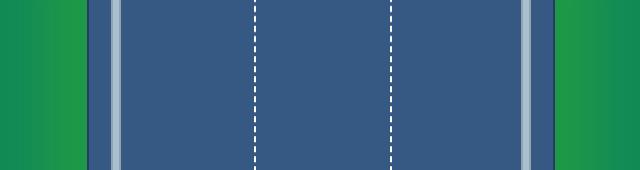
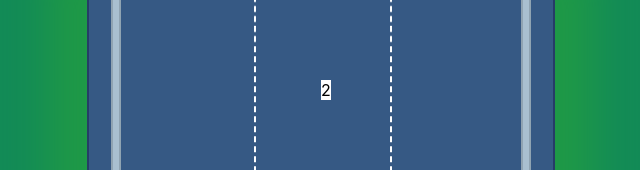
Before and after one commit to martijnvanginkel/car-avoider, a React (Create React App) app: page / in a window 1280 px wide. Shown: the top 170 px of the page, without its empty margins (319-959 px from the left). Built offline with nearby package versions, Linux system fonts and the light colour scheme.

Commit message:
feat: added car passing +1 in GameView

```diff
--- a/src/App.tsx
+++ b/src/App.tsx
@@ -15,7 +15,7 @@ function App() {
         <div className="App" key={retries}>
             <GameOverProvider>
                 <WindowSizeProvider>
-                    <Road/>
+                    <GameView />
                 </WindowSizeProvider>
                 <GameOverModal onRetryClick={() => {
                     setRetries((prevValue: number) => prevValue + 1)
--- a/src/components/Car/CarLayout/CarLayout.tsx
+++ b/src/components/Car/CarLayout/CarLayout.tsx
@@ -21,6 +21,7 @@ interface CarSpecifications {
         headlight: string
         racingStripe: string
     }
+    hasRacingStripe: boolean
 }
 
 const cars: CarSpecifications[] = [
@@ -30,7 +31,8 @@ const cars: CarSpecifications[] = [
             main: colors.red,
             headlight: colors.yellow,
             racingStripe: colors.beige
-        }
+        },
+        hasRacingStripe: true
     },
     {
         name: 'Blue Car',
@@ -38,7 +40,8 @@ const cars: CarSpecifications[] = [
             main: colors.lightBlue,
             headlight: colors.white,
             racingStripe: colors.white
-        }
+        },
+        hasRacingStripe: true
     },
     {
         name: 'Green Car',
@@ -46,7 +49,8 @@ const cars: CarSpecifications[] = [
             main: colors.green,
             headlight: colors.yellow,
             racingStripe: colors.white
-        }
+        },
+        hasRacingStripe: true
     },
     {
         name: 'Yellow Car',
@@ -54,7 +58,8 @@ const cars: CarSpecifications[] = [
             main: colors.orange,
             headlight: colors.darkBlue,
             racingStripe: colors.yellow,
-        }
+        },
+        hasRacingStripe: true
     },
 ]
 
@@ -105,12 +110,6 @@ const CarLayout: React.FC = () => {
             backgroundColor: carSpecifications.colors.racingStripe
         }
     }
-
-    function setWindowColor() {
-        return {
-            // darkblue?
-        }
-    }
 }
 
 export default CarLayout
--- a/src/components/GameView/GameView.scss
+++ b/src/components/GameView/GameView.scss
@@ -8,6 +8,10 @@
     background-color: #138b57;
 }
 
-.ScoredPoint {
+.PointsContainer {
     position: absolute;
+    top: 10%;
+    left: 50%;
+    z-index: 1;
+    background-color: white;
 }
--- a/src/components/GameView/GameView.tsx
+++ b/src/components/GameView/GameView.tsx
@@ -8,26 +8,45 @@ interface ScoredPoint {
 
 function GameView() {
 
-    const [scoredPoints, setScoredPoints] = useState<ScoredPoint[]>([])
+    const [scoredPoints, setScoredPoints] = useState<number[]>([])
 
     return (
         <div className="Background">
-            {renderScoredPoints()}
+            {renderPointScorer()}
             <Road
-                playerPassedObject={scoredPoint}
+                playerPassedObject={() => scoredPoint()}
             />
         </div>
     )
 
-    function renderScoredPoints() {
-        return scoredPoints.map(scoredPoint => {
-            return <div className="ScoredPoint">+1</div>
+    function renderPointScorer() {
+        return (
+            <div className="PointsContainer">
+                <div className="Point">2</div>
+                {renderPoints()}
+            </div>
+        )
+ //       return scoredPoints.map(scoredPoint => {
+ //           return <div className="ScoredPoint">+1</div>
+ //       })
+    }
+
+    function renderPoints() {
+        return scoredPoints.map((scoredPoint: number, index: number) => {
+            return <div key={index} className="Point">1</div>
         })
     }
 
+
     function scoredPoint() {
-        setScoredPoints([...scoredPoints, {}])
         console.log('scored point')
+ //       const stateCopy = [...scoredPoints]
+//        stateCopy.push(1)
+
+//        setScoredPoints([1, 2, 3])
+
+        setScoredPoints(prevValue => [...prevValue, 1])
+//        console.log('scored point')
     }
 }
 
--- a/src/components/Road/Road.tsx
+++ b/src/components/Road/Road.tsx
@@ -77,9 +77,15 @@ const Road: React.FC<Props> = ({ playerPassedObject }) => {
                     key={trafficObject.id}
                     position={trafficObject.position}
                     speed={trafficObject.speed}
-                    onFinished={() => removeTrafficObject(trafficObject.id)}
-                    onEnterHitZone={() => setLaneOccupied(trafficObject.position, true)}
-                    onExitHitZone={() => onPlayerPassedObject(trafficObject)}
+                    onFinished={() => {
+                        removeTrafficObject(trafficObject.id)
+                    }}
+                    onEnterHitZone={() => {
+                        setLaneOccupied(trafficObject.position, true)
+                    }}
+                    onExitHitZone={() => {
+                        onPlayerPassedObject(trafficObject)
+                    }}
                 />
             )
         })
@@ -87,7 +93,8 @@ const Road: React.FC<Props> = ({ playerPassedObject }) => {
 
     function onPlayerPassedObject(trafficObject: TrafficObject) {
         setLaneOccupied(trafficObject.position, false)
-//        playerPassedObject()
+        console.log('passed here')
+        playerPassedObject()
     }
 
     function getRoadWidthStyle() {
--- a/src/hooks/useTrafficSpawner.ts
+++ b/src/hooks/useTrafficSpawner.ts
@@ -38,8 +38,7 @@ function useTrafficSpawner() {
     })
 
     useEffect(() => {
-        setTimeout(() => {
-
+        const timer = setTimeout(() => {
             const lines = createSpawnInstruction()
             const waitTime = getMinInBetweenSpawnTime(baseSpeed)
 
@@ -76,6 +75,7 @@ function useTrafficSpawner() {
             }, waitTime)
             return () => clearInterval(interval)
         }, 5000)
+        return () => clearTimeout(timer)
     }, [])
 
     function setLaneOccupied(lane: Position, occupied: boolean) {
```
Lines whose indentation alone changed are shown as unchanged.
